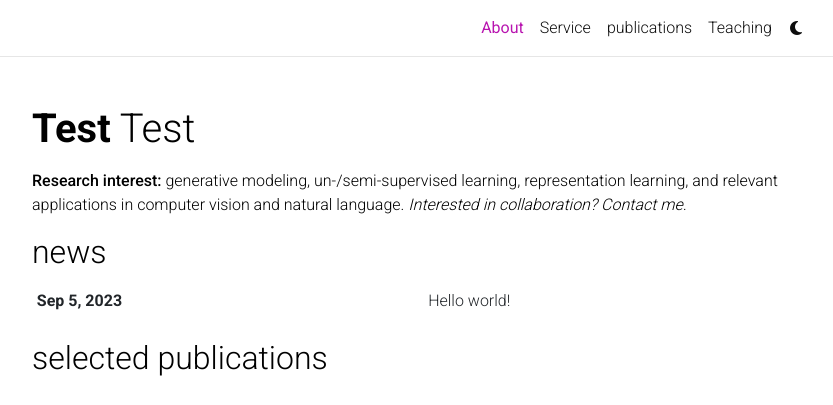
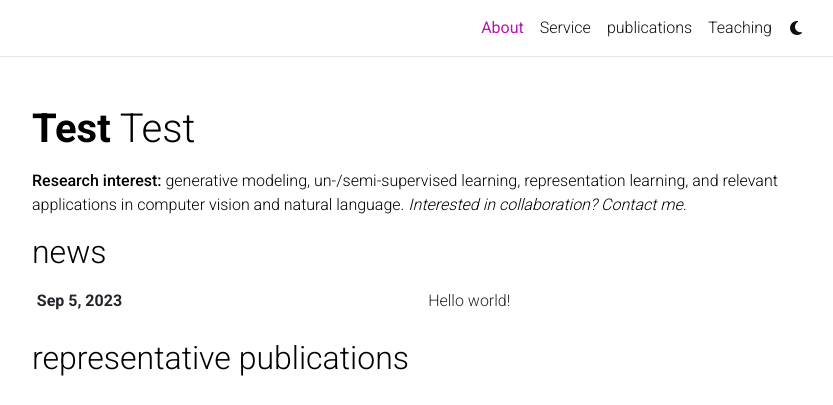
Before and after one commit to hthth0801/hthth0801.github.io, a Jekyll site: the page built from _pages/about.md, in a window 1280 px wide, cut to the strip 0-405 px from the top of the page. Shown: the whole strip, without its empty margins (223-1056 px from the left). Built offline with Jekyll 4.4.1, drawn with Linux system fonts in a browser that asks for light colours; comment, search, counter and statistics services are not loaded; a style sheet for code colours, icons or effects is not loaded.

Commit message:
Update about.html

```diff
--- a/_layouts/about.html
+++ b/_layouts/about.html
@@ -55,7 +55,7 @@
 
           <!-- Selected papers -->
           {% if page.selected_papers -%}
-            <h2><a href="{{ '/publications/' | relative_url }}" style="color: inherit;">selected publications</a></h2>
+            <h2><a href="{{ '/publications/' | relative_url }}" style="color: inherit;">representative publications</a></h2>
             {%- include selected_papers.html %}
           {%- endif %}
 
```
